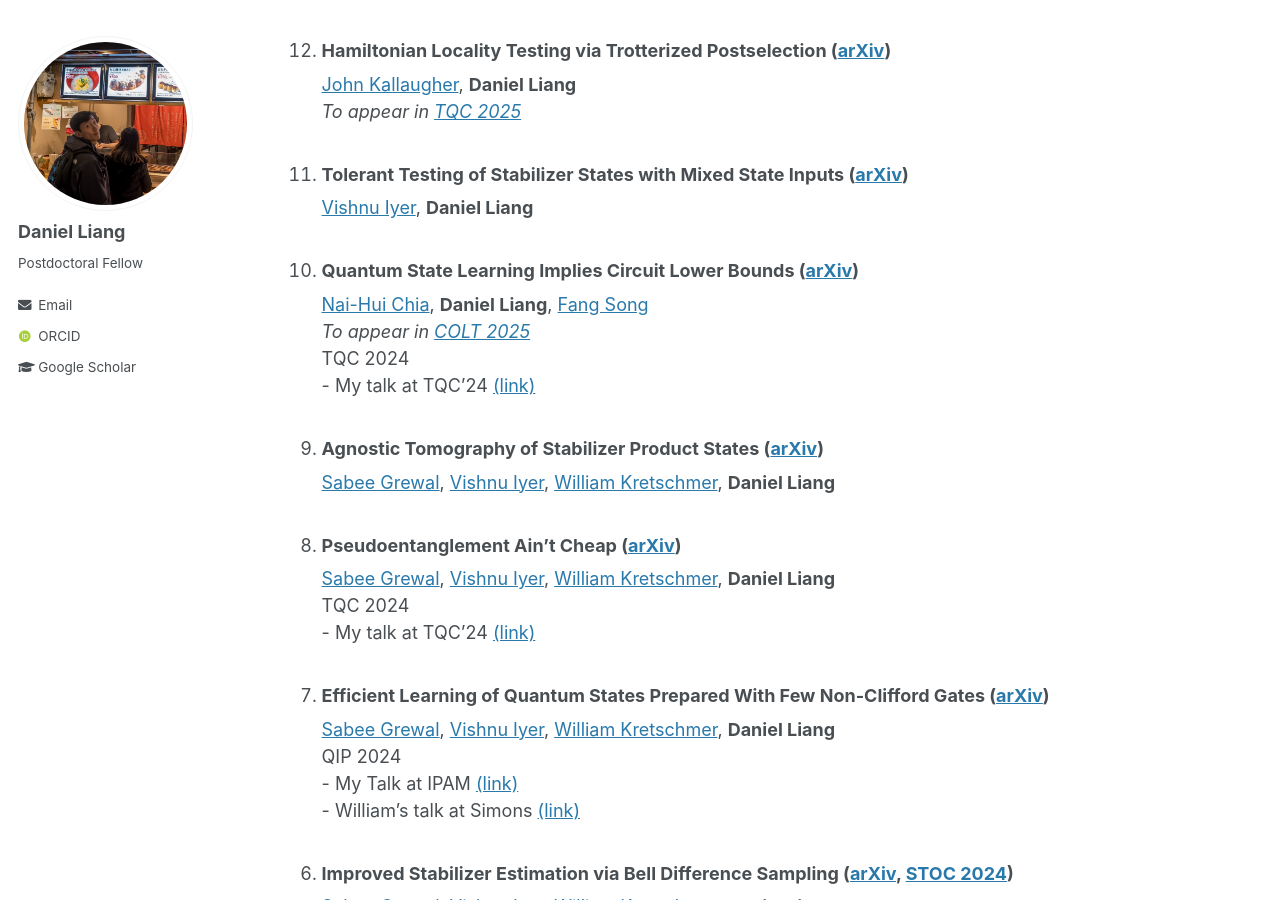
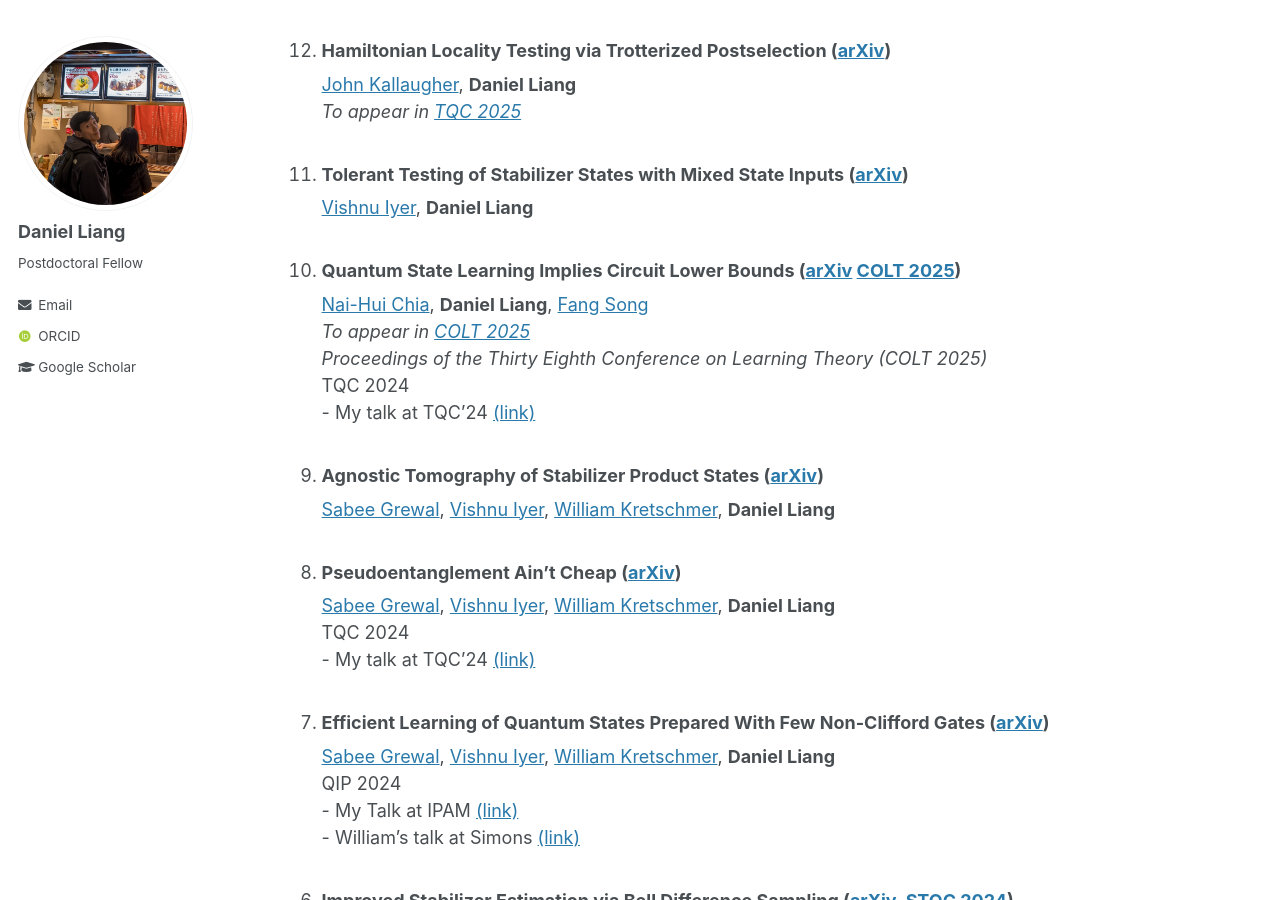
Before and after one commit to Daniel-You-Liang/Daniel-You-Liang.github.io, a Jekyll site: the page built from _pages/about.md, in a window 1280 px wide and 900 px high, scrolled down 536 px. Built offline with Jekyll 4.4.1, drawn with Linux system fonts in a browser that asks for light colours; some web fonts are replaced.

Commit message:
COLT2025

```diff
--- a/_pages/about.md
+++ b/_pages/about.md
@@ -20,8 +20,9 @@ Publications \[Author Order is Alphabetical unless specified by an asterisk (*)\
 [John Kallaugher](https://far-qc.sandia.gov/staff/john-kallaugher/), **Daniel Liang**<br />*To appear in [TQC 2025](https://tqc-conference.org/accepted-talks/)*
 1. ### Tolerant Testing of Stabilizer States with Mixed State Inputs ([arXiv](https://arxiv.org/abs/2411.08765))
 [Vishnu Iyer](https://vishnuiyer.org/), **Daniel Liang**
-1. ### Quantum State Learning Implies Circuit Lower Bounds ([arXiv](https://arxiv.org/abs/2405.10242))
-[Nai-Hui Chia](https://sites.google.com/view/naihuichia),  **Daniel Liang**, [Fang Song](https://fangsong.info/)<br />*To appear in [COLT 2025](https://learningtheory.org/colt2025/)*<br />TQC 2024<br /> - My talk at TQC'24 [(link)](https://www.youtube.com/watch?v=HMrqT0Svfzs)
+1. ### Quantum State Learning Implies Circuit Lower Bounds ([arXiv](https://arxiv.org/abs/2405.10242) [COLT 2025](https://proceedings.mlr.press/v291/chia25a.html))
+[Nai-Hui Chia](https://sites.google.com/view/naihuichia),  **Daniel Liang**, [Fang Song](https://fangsong.info/)<br />*To appear in [COLT 2025](https://learningtheory.org/colt2025/)*<br />*Proceedings
+of the Thirty Eighth Conference on Learning Theory (COLT 2025)*<br />TQC 2024<br /> - My talk at TQC'24 [(link)](https://www.youtube.com/watch?v=HMrqT0Svfzs)
 1. ### Agnostic Tomography of Stabilizer Product States ([arXiv](https://arxiv.org/abs/2404.03813))
 [Sabee Grewal](https://sabeegrewal.com/), [Vishnu Iyer](https://vishnuiyer.org/), [William Kretschmer](https://wkretschmer.github.io/), **Daniel Liang**<br />
 1. ### Pseudoentanglement Ain't Cheap ([arXiv](https://arxiv.org/abs/2404.00126))
```
